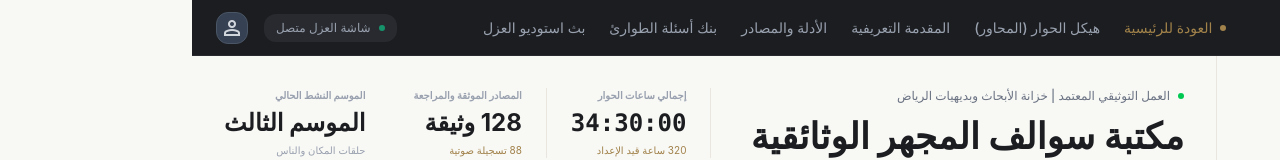
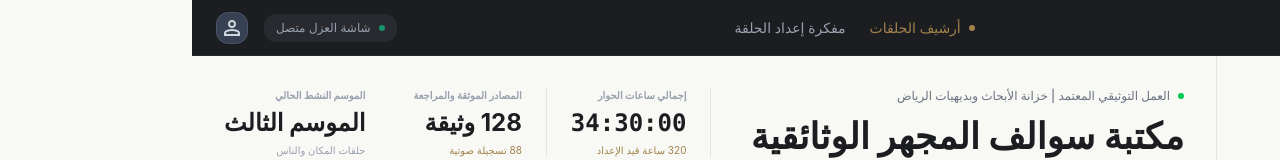
Before and after one commit to Abdulrhmnbamsoud/al-mijhar, a Next.js app: page / in a window 1280 px wide. Shown: the top 160 px of the page. Built offline with nearby package versions, Linux system fonts and the light colour scheme; no server answers; the database is empty.

Commit message:
style: simplify top navigation to only two essential links (archive and desk)

```diff
--- a/components/GlobalAppLayout.tsx
+++ b/components/GlobalAppLayout.tsx
@@ -17,12 +17,8 @@ export default function GlobalAppLayout({ children }: { children: React.ReactNod
   };
 
   const navItems = [
-    { name: 'العودة للرئيسية', href: '/', activePath: '/', exact: true },
-    { name: 'هيكل الحوار (المحاور)', href: getHref('/desk#chapters'), activePath: '/desk#chapters' },
-    { name: 'المقدمة التعريفية', href: getHref('/desk#intro'), activePath: '/desk#intro' },
-    { name: 'الأدلة والمصادر', href: getHref('/desk#sources'), activePath: '/desk#sources' },
-    { name: 'بنك أسئلة الطوارئ', href: getHref('/desk#scenarios'), activePath: '/desk#scenarios' },
-    { name: 'بث استوديو العزل', href: getHref('/studio'), activePath: '/studio' },
+    { name: 'أرشيف الحلقات', href: '/', activePath: '/', exact: true },
+    { name: 'مفكرة إعداد الحلقة', href: getHref('/desk'), activePath: '/desk' },
   ];
 
   if (pathname.includes('/studio')) {
```
